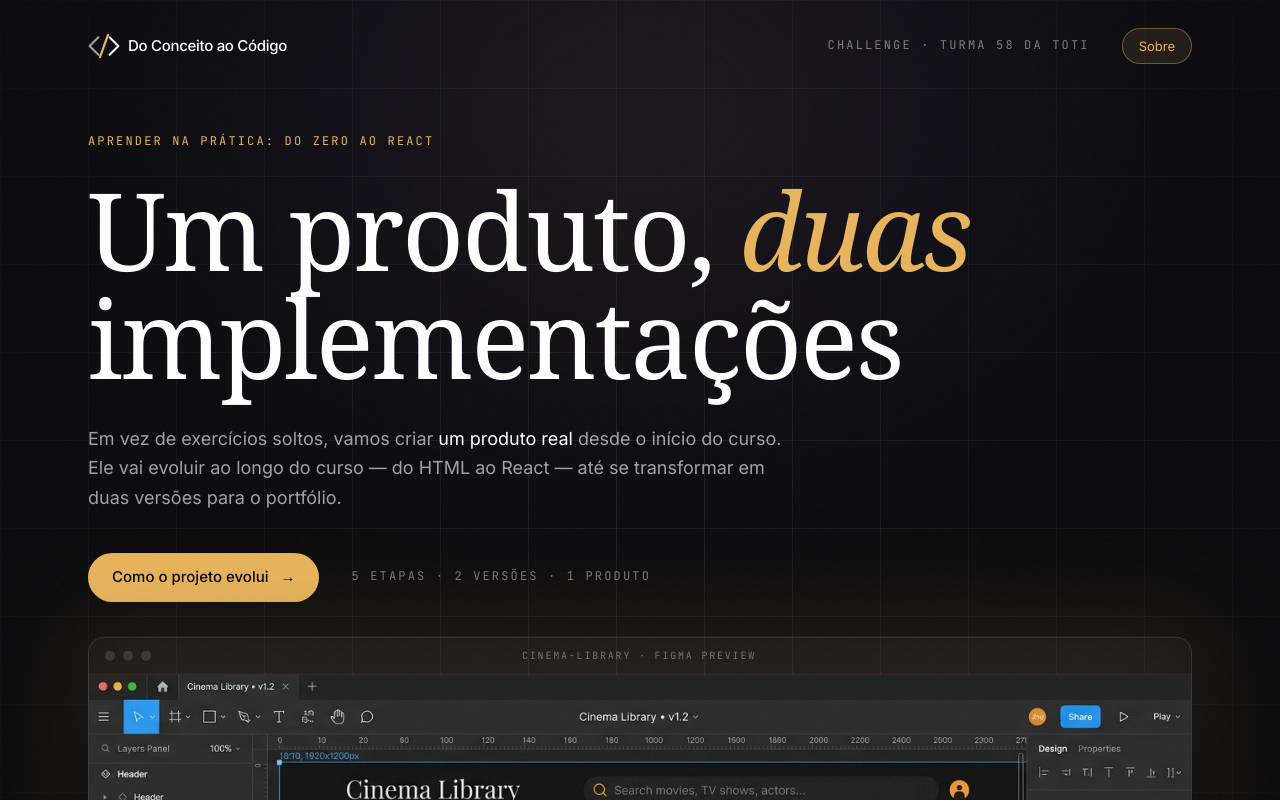
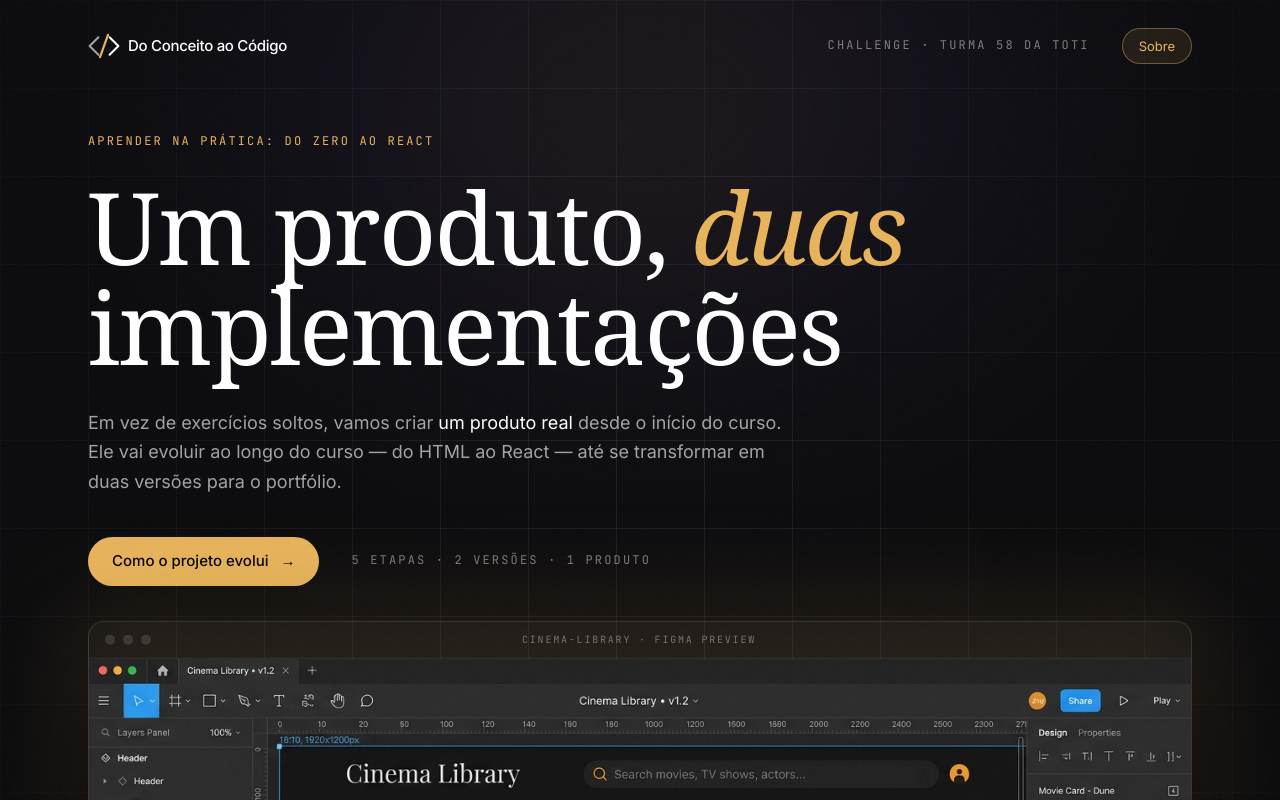
Before and after one commit to Vat-ua/do-conceito-ao-codigo, a React (Vite) app: page / in a window 1280 px wide. Shown: the top 800 px of the page. Built offline with nearby package versions, Linux system fonts and the light colour scheme; a web font is replaced by a local one.

Commit message:
Adjust hero heading size

```diff
--- a/src/index.css
+++ b/src/index.css
@@ -24,7 +24,7 @@
     --text-lg: 1.125rem;
     --text-xl: 1.25rem;
 
-    --text-heading-hero: clamp(3.5rem, 12vw, 6.75rem);
+    --text-heading-hero: clamp(3.5rem, 12vw, 6.25rem);
     --text-heading-lg: clamp(2.25rem, 7vw, 3.625rem);
     --text-heading-md: clamp(1.75rem, 4.5vw, 2.75rem);
     --text-code: 0.875rem;
```
